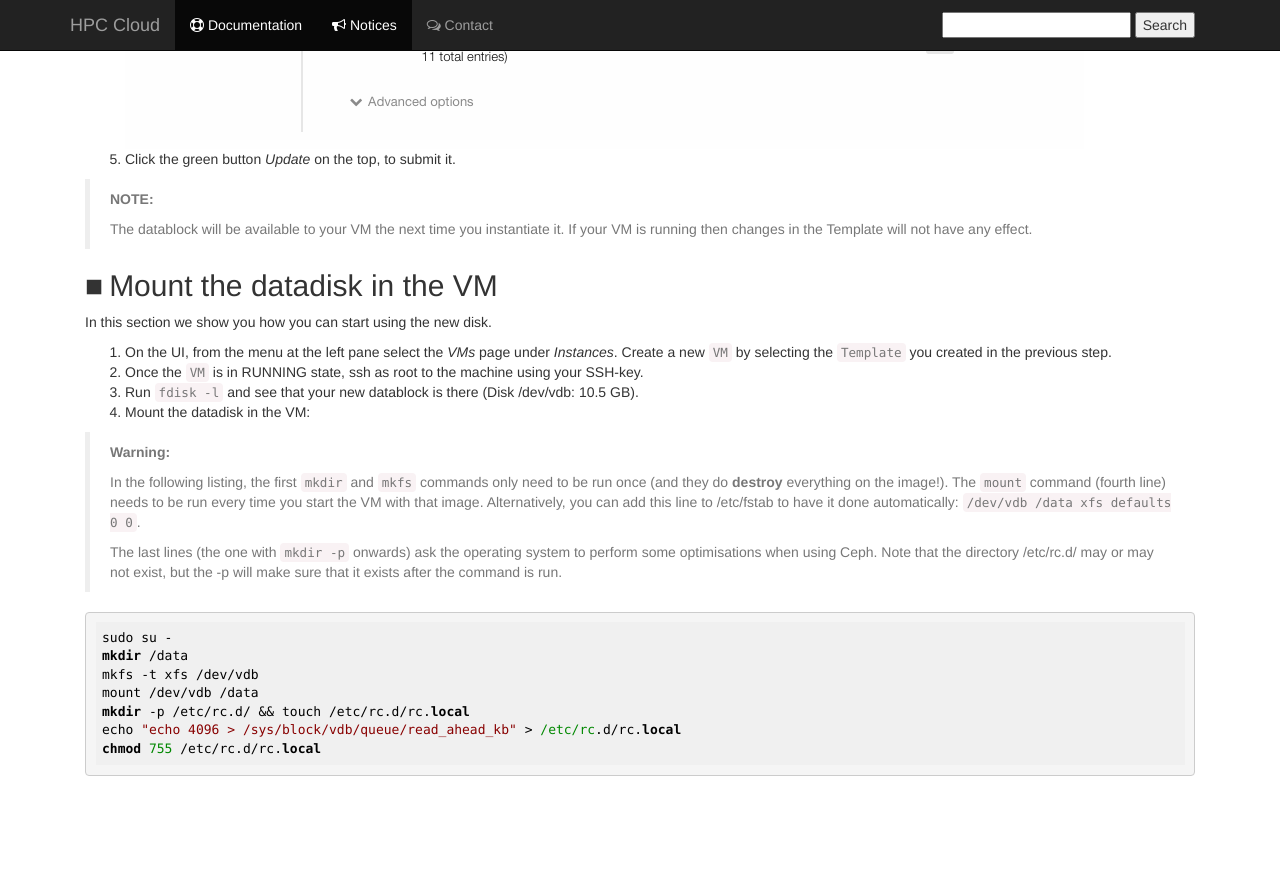
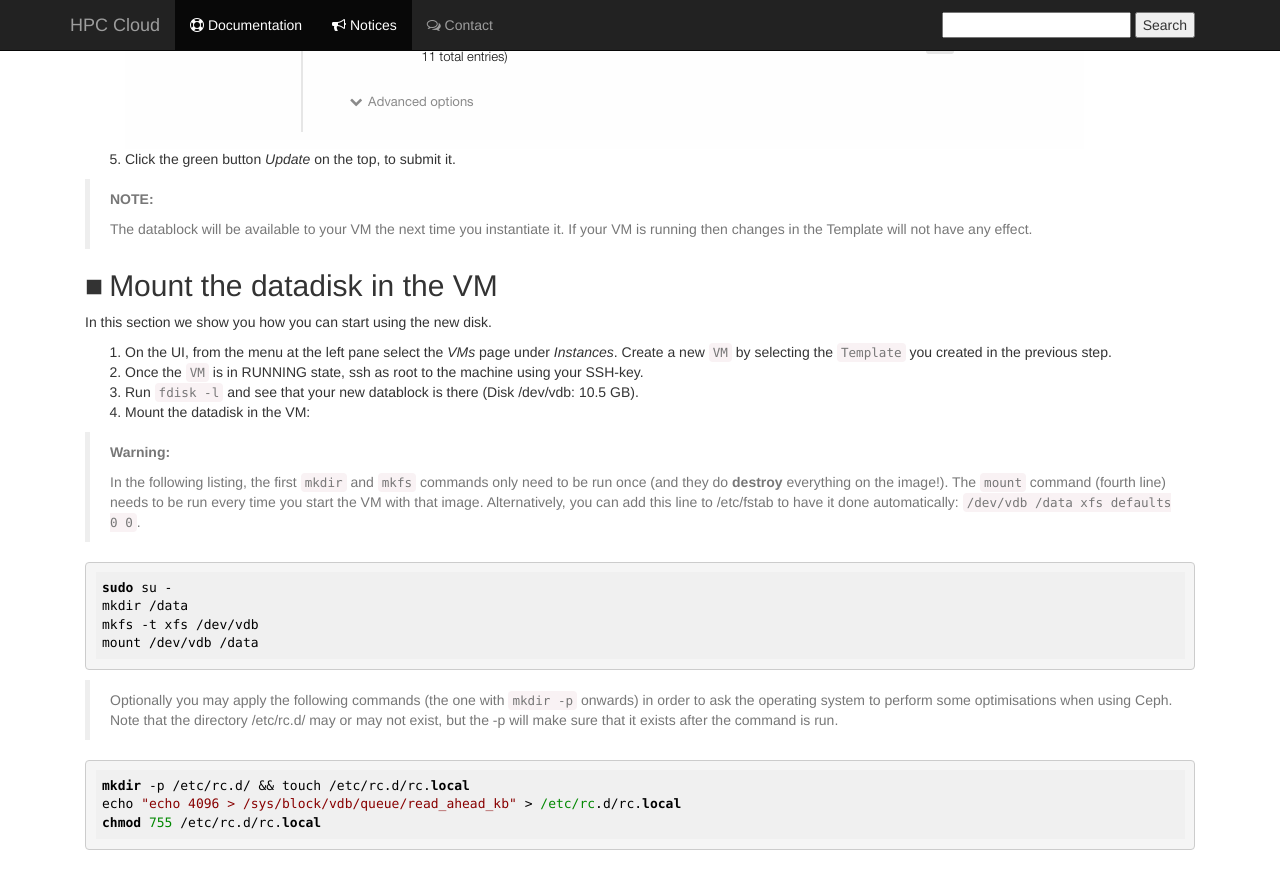
Before and after one commit to sara-nl/clouddocs, a Jekyll site: the page built from create-datablocks.markdown, in a window 1280 px wide and 900 px high, scrolled down 1957 px. Shown: the top 889 px of the window. Built offline with Jekyll 4.4.1, drawn with Linux system fonts in a browser that asks for light colours; nearby versions of some CDN libraries; our own code applies the rules of GitHub Pages for plain Markdown files; before the commit the page ends 2783 px from its top, so only the background shows below that.

Commit message:
Update create-datablocks.markdown

````diff
--- a/create-datablocks.markdown
+++ b/create-datablocks.markdown
@@ -65,14 +65,18 @@ In this section we show you how you can start using the new disk.
 >**Warning:**
 >
 >In the following listing, the first `mkdir` and `mkfs` commands only need to be run once (and they do **destroy** everything on the image!). The `mount` command (fourth line) needs to be run every time you start the VM with that image. Alternatively, you can add this line to /etc/fstab to have it done automatically: `/dev/vdb /data xfs defaults 0 0`.
->
->The last lines (the one with `mkdir -p` onwards) ask the operating system to perform some optimisations when using Ceph. Note that the directory /etc/rc.d/ may or may not exist, but the -p will make sure that it exists after the command is run.
 
 ```sh
 sudo su -
 mkdir /data
 mkfs -t xfs /dev/vdb
 mount /dev/vdb /data
+```
+
+>
+> Optionally you may apply the following commands (the one with `mkdir -p` onwards) in order to ask the operating system to perform some optimisations when using Ceph. Note that the directory /etc/rc.d/ may or may not exist, but the -p will make sure that it exists after the command is run.
+
+```sh
 mkdir -p /etc/rc.d/ && touch /etc/rc.d/rc.local
 echo "echo 4096 > /sys/block/vdb/queue/read_ahead_kb" > /etc/rc.d/rc.local
 chmod 755 /etc/rc.d/rc.local
````
